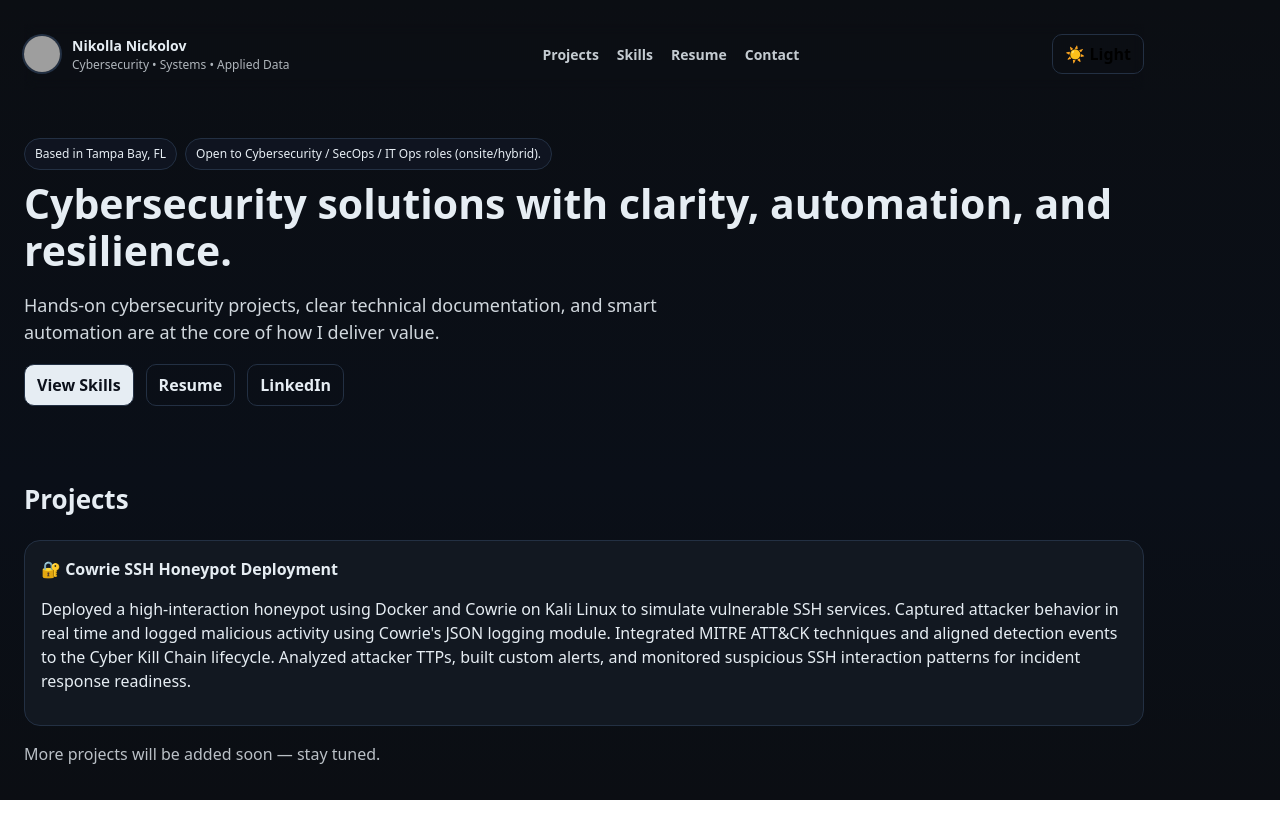
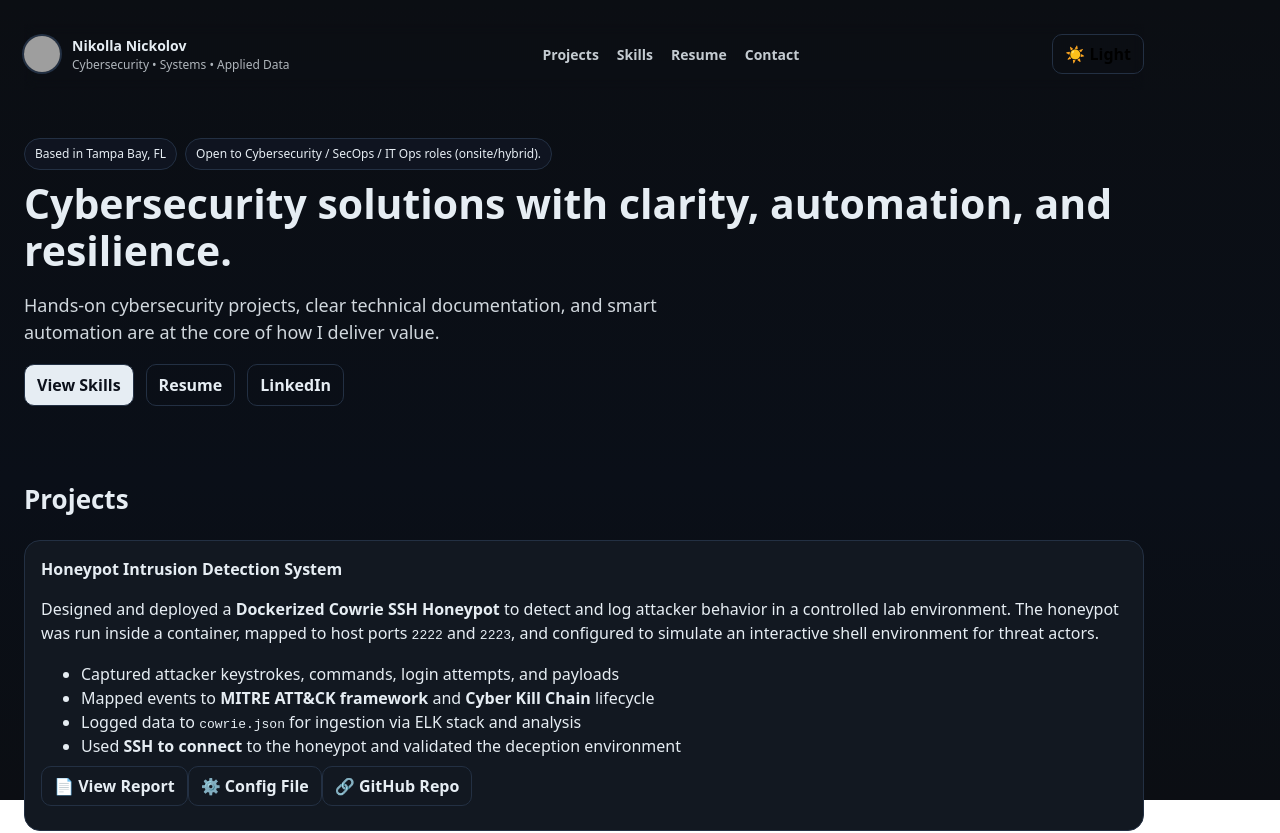
Before and after one commit to Nickman1212/nikolla-portfolio, a React (Vite) app: page / in a window 1280 px wide. Shown: the top 833 px of the page. Built offline with nearby package versions, Linux system fonts and the light colour scheme; grey boxes are pictures that could not be loaded.

Commit message:
Update App.tsx

```diff
--- a/src/App.tsx
+++ b/src/App.tsx
@@ -1,3 +1,5 @@
+// Updated TSX code to include honeypot project with linked demo files
+
 import { useEffect, useState } from "react";
 
 const profile = {
@@ -74,15 +76,28 @@ export default function App() {
       <section id="projects" className="section">
         <h2>Projects</h2>
         <div className="panel">
-          <h4>🔐 Cowrie SSH Honeypot Deployment</h4>
+          <h4>Honeypot Intrusion Detection System</h4>
           <p>
-            Deployed a high-interaction honeypot using Docker and Cowrie on Kali Linux to simulate vulnerable SSH services.
-            Captured attacker behavior in real time and logged malicious activity using Cowrie's JSON logging module.
-            Integrated MITRE ATT&CK techniques and aligned detection events to the Cyber Kill Chain lifecycle.
-            Analyzed attacker TTPs, built custom alerts, and monitored suspicious SSH interaction patterns for incident response readiness.
+            Designed and deployed a <strong>Dockerized Cowrie SSH Honeypot</strong> to detect and log attacker behavior in a controlled lab environment. The honeypot was run inside a container, mapped to host ports <code>2222</code> and <code>2223</code>, and configured to simulate an interactive shell environment for threat actors.
+          </p>
+          <ul>
+            <li>Captured attacker keystrokes, commands, login attempts, and payloads</li>
+            <li>Mapped events to <strong>MITRE ATT&CK framework</strong> and <strong>Cyber Kill Chain</strong> lifecycle</li>
+            <li>Logged data to <code>cowrie.json</code> for ingestion via ELK stack and analysis</li>
+            <li>Used <strong>SSH to connect</strong> to the honeypot and validated the deception environment</li>
+          </ul>
+          <p>
+            <a href="/cowrie-honeypot-report.pdf" target="_blank" className="btn">
+              📄 View Report
+            </a>
+            <a href="/cowrie-config-example.vcfg" target="_blank" className="btn">
+              ⚙️ Config File
+            </a>
+            <a href="https://github.com/yourusername/cowrie-honeypot" target="_blank" className="btn">
+              🔗 GitHub Repo
+            </a>
           </p>
         </div>
-        <p className="muted">More projects will be added soon — stay tuned.</p>
       </section>
 
       {/* Skills */}
@@ -143,10 +158,7 @@ export default function App() {
           <p className="muted">
             Email: {profile.email} <br />
             Phone: {profile.phone} <br />
-            LinkedIn:{" "}
-            <a href={profile.linkedin} target="_blank">
-              {profile.linkedin}
-            </a>
+            LinkedIn: <a href={profile.linkedin} target="_blank">{profile.linkedin}</a>
           </p>
         </div>
       </section>
```
